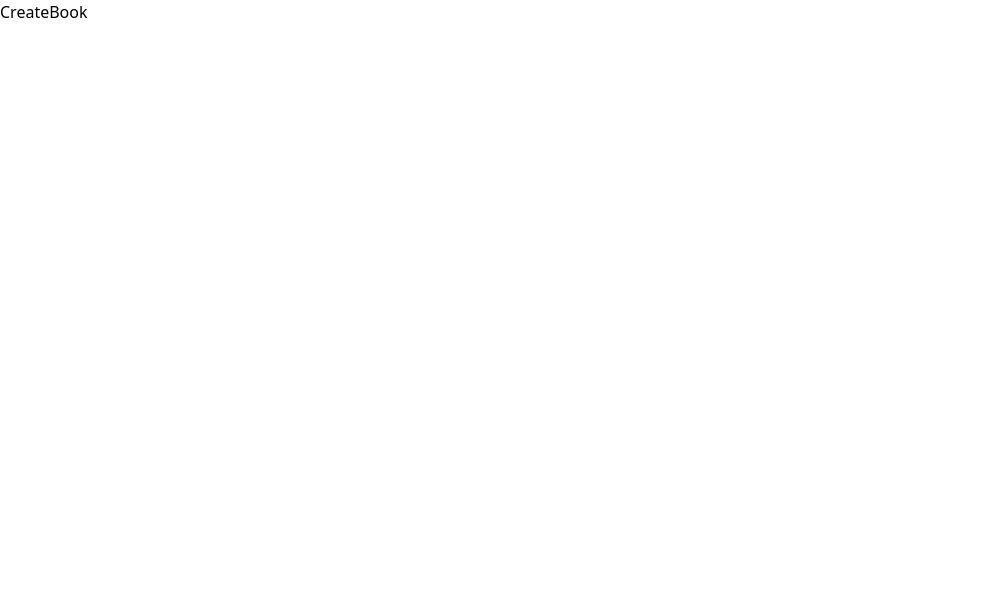
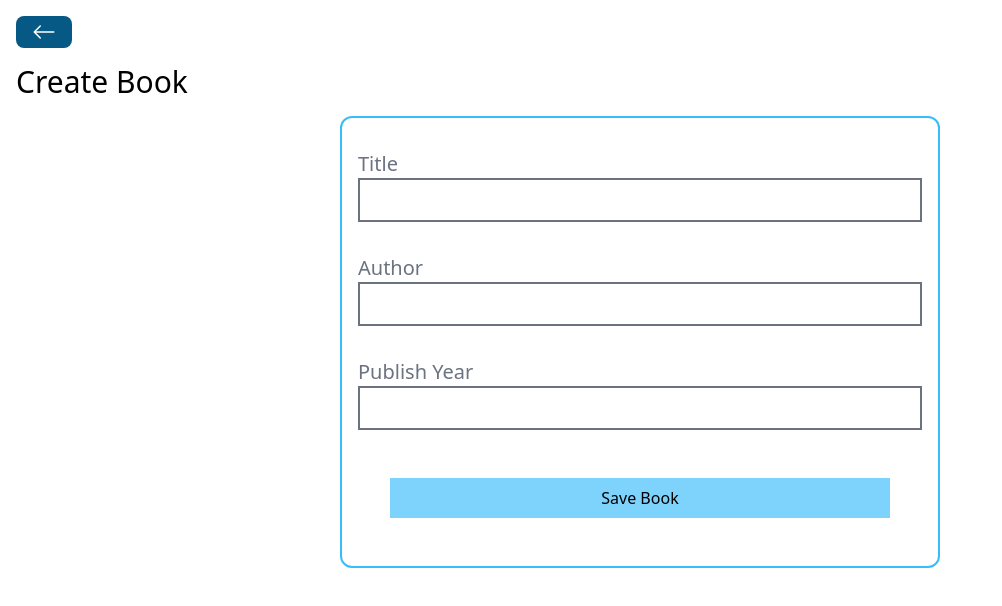
Before and after one commit to kavindu25/mern-book-store-app, a React (Vite) app in the folder frontend/: page /books/create in a window 1280 px wide. Shown: the top 606 px of the page, without its empty margins (0-1002 px from the left). Built offline with nearby package versions, Linux system fonts and the light colour scheme.

Commit message:
feat: added create book page

```diff
--- a/frontend/src/pages/CreateBook.jsx
+++ b/frontend/src/pages/CreateBook.jsx
@@ -1,9 +1,76 @@
-import React from 'react'
+import { useState } from "react";
+import axios from "axios";
+import { useNavigate } from "react-router-dom";
+import Spinner from "../components/Spinner";
+import BackButton from "../components/BackButton";
 
 const CreateBook = () => {
+  const [title, setTitle] = useState("");
+  const [author, setAuthor] = useState("");
+  const [publishYear, setPublishYear] = useState("");
+  const [isLoading, setIsLoading] = useState(false);
+
+  const navigate = useNavigate();
+
+  const handleCreateBook = () => {
+    const bookData = {
+      title,
+      author,
+      publishYear,
+    };
+    setIsLoading(true);
+    axios
+      .post("http://localhost:5555/books", bookData)
+      .then(() => {
+        setIsLoading(false);
+        navigate("/");
+      })
+      .catch((error) => {
+        setIsLoading(false);
+        alert("Error occured! Please check console.");
+        console.log(error);
+      });
+  };
+
   return (
-    <div>CreateBook</div>
-  )
-}
+    <div className="p-4">
+      <BackButton />
+      <h1 className="text-3xl my-4">Create Book</h1>
+      {isLoading ? <Spinner /> : ""}
+      <div className="flex flex-col border-2 border-sky-400 rounded-xl w-[600px] p-4 mx-auto">
+        <div className="my-4">
+          <label className="text-xl mr-4 text-gray-500">Title</label>
+          <input
+            type="text"
+            value={title}
+            onChange={(e) => setTitle(e.target.value)}
+            className="border-2 border-gray-500 px-4 py-2 w-full"
+          />
+        </div>
+        <div className="my-4">
+          <label className="text-xl mr-4 text-gray-500">Author</label>
+          <input
+            type="text"
+            value={author}
+            onChange={(e) => setAuthor(e.target.value)}
+            className="border-2 border-gray-500 px-4 py-2 w-full"
+          />
+        </div>
+        <div className="my-4">
+          <label className="text-xl mr-4 text-gray-500">Publish Year</label>
+          <input
+            type="text"
+            value={publishYear}
+            onChange={(e) => setPublishYear(e.target.value)}
+            className="border-2 border-gray-500 px-4 py-2 w-full"
+          />
+        </div>
+        <button className="p-2 bg-sky-300 m-8 hover:bg-sky-400" onClick={handleCreateBook}>
+          Save Book
+        </button>
+      </div>
+    </div>
+  );
+};
 
-export default CreateBook
+export default CreateBook;
```
